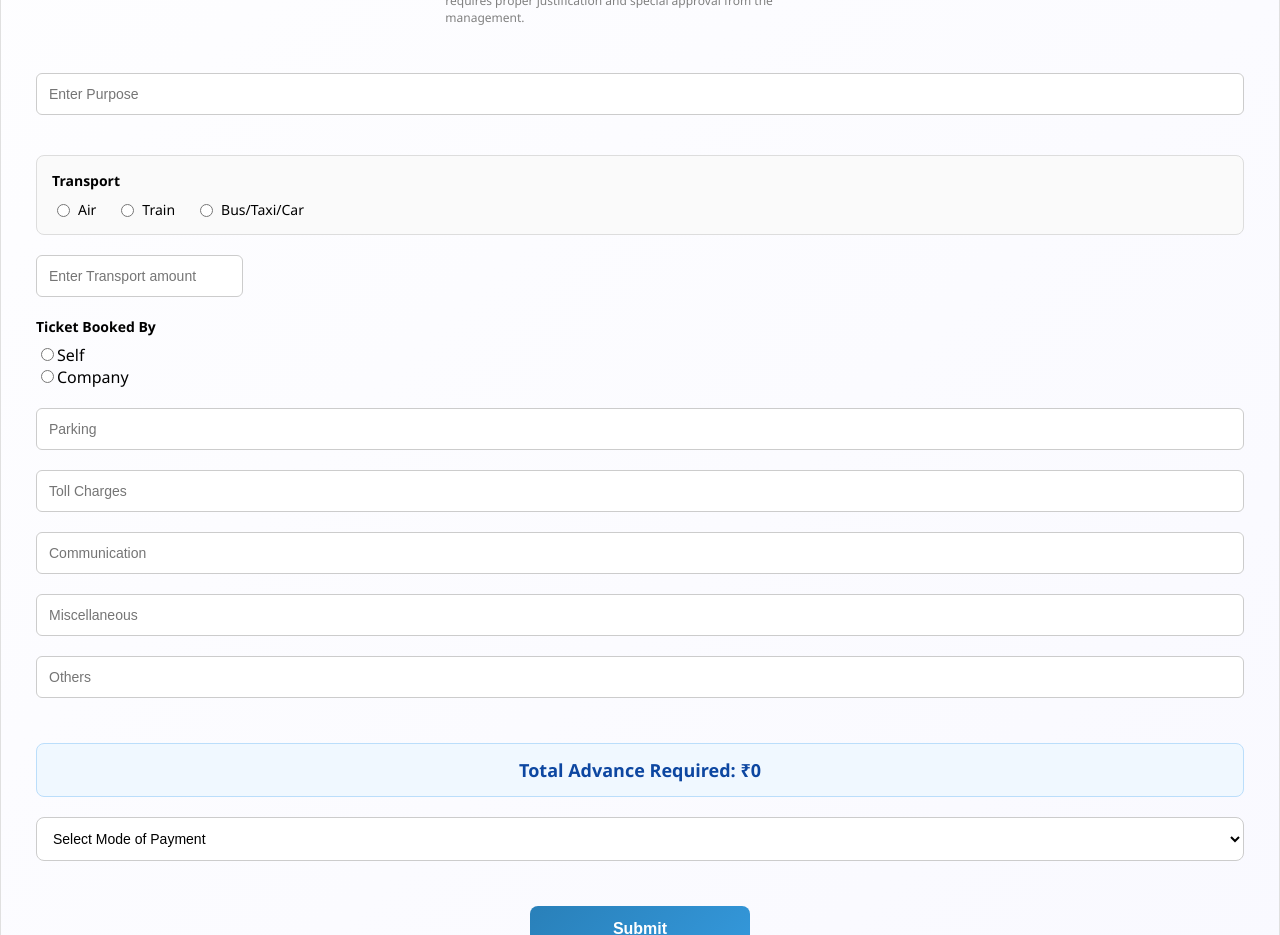
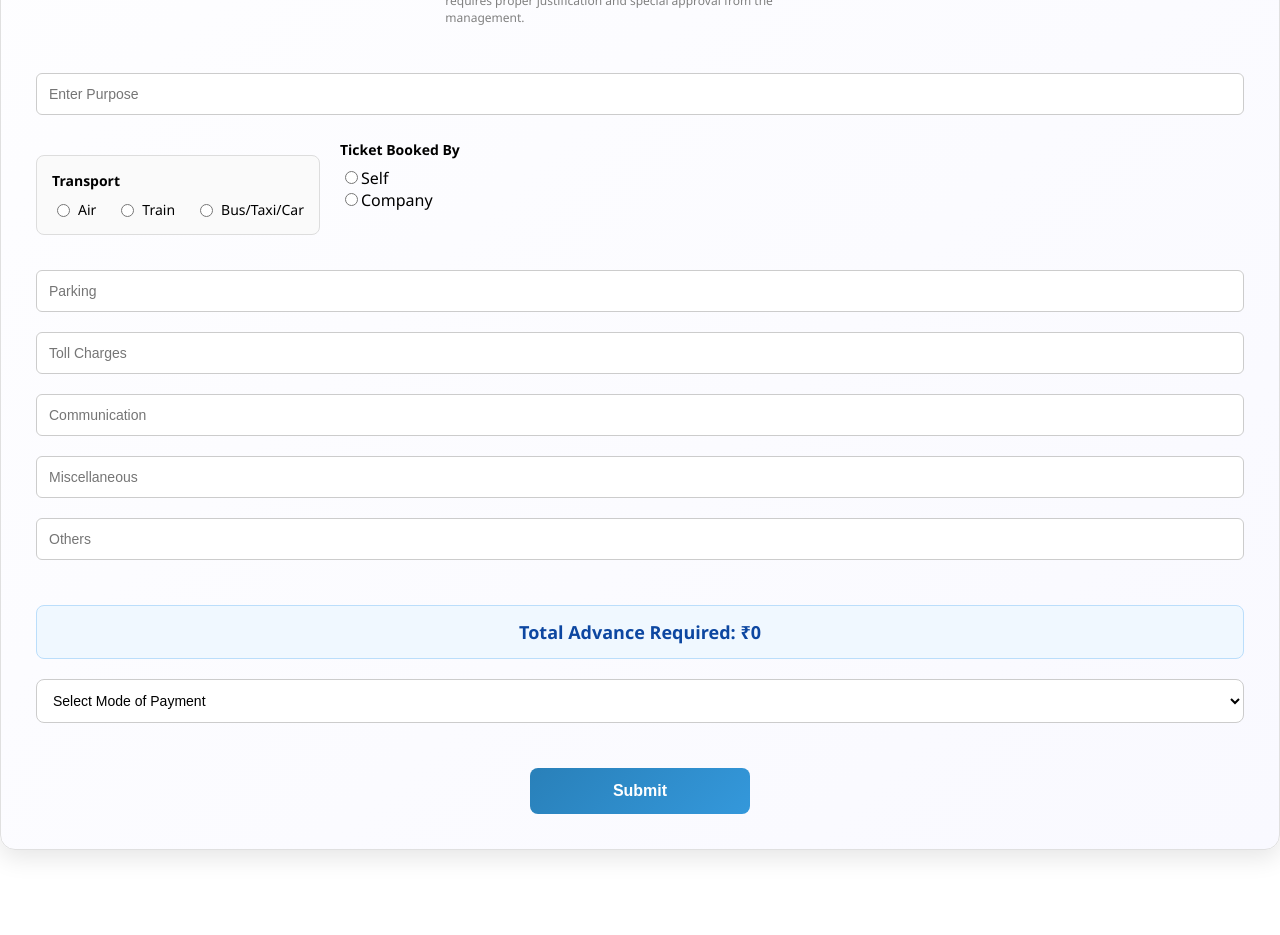
Before and after one commit to Santhoshmk30/Kccottrell, a React (Create React App) app: page /request in a window 1280 px wide. Shown: the part 780-1715 px from the top of the page. After the commit the page ends 1660 px from the top, so only its background shows below. Built offline with nearby package versions, Linux system fonts and the light colour scheme.

Commit message:
Update Requestform.js

```diff
--- a/src/Components/Requestform.js
+++ b/src/Components/Requestform.js
@@ -500,6 +500,7 @@ useEffect(() => {
 
 
       {/* Transport Mode selection */}
+<div style={styles.row}>
       <div style={styles.transportSection}>
   <label style={styles.label}>Transport</label>
   <div style={styles.radioGroup}>
@@ -517,29 +518,10 @@ useEffect(() => {
       </label>
     ))}
   </div>
-
-  {/* Show result */}
-  {formData.transportMode && (
-    <div style={styles.resultBox}>
-      Allowed Class: <span style={styles.resultText}>{getTravelClass()}</span>
-    </div>
-  )}
 </div>
 
-
-
-          <div>
-            <input
-              type="number"
-              name="transportAmount"
-              value={formData.transportAmount}
-              onChange={handleChange}
-              placeholder={`Enter ${formData.transportMode || "Transport"} amount`}
-              style={styles.input}
-            />
-          </div>
-
 {/* Ticket Booking By */}
+ <div style={{ display: 'flex', gap: '10px', marginTop: '5px' }}>
 <div style={styles.field}>
   <label style={styles.label}>Ticket Booked By</label>
   <label style={{ marginRight: "15px" }}>
@@ -577,6 +559,10 @@ useEffect(() => {
     />
   </div>
 )}
+  </div>
+
+    </div>
+
 
 
           <input
```
